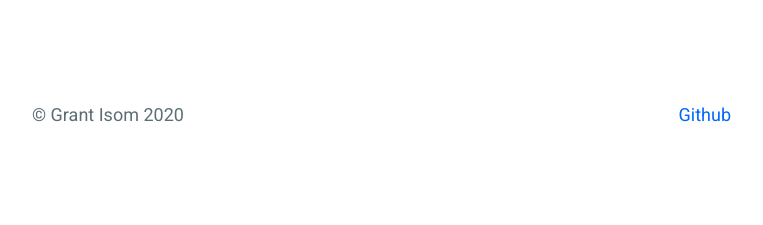
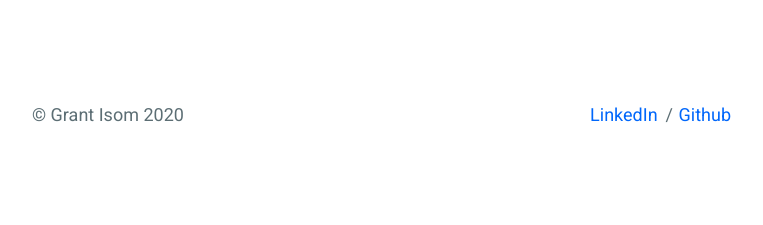
Before and after one commit to glisom/glisom.github.io, a Jekyll site: the page built from _pages/about.md, in a window 1280 px wide. Shown: the part 921-1146 px from the top of the page, without its empty margins (258-1021 px from the left). Built offline with Jekyll 4.4.1, drawn with Linux system fonts in a browser that asks for light colours.

Commit message:
Setting up RSS and fixing footer

```diff
--- a/_config.yml
+++ b/_config.yml
@@ -1,4 +1,6 @@
 # Site settings
+plugins:
+  - jekyll-feed
 title: "Grant Isom"
 description: >
   Software Engineer from Kansas City.
--- a/_includes/footer.html
+++ b/_includes/footer.html
@@ -1,4 +1,4 @@
 <footer class="c-page__footer">
   <p>&copy; {{ site.author }} {{ 'now' | date: '%Y' }}</p>
-  <p>{% if site.twitter_username %}<a href="www.linkedin.com/in/{{ site.linkedin_username }}">LinkedIn</a>{% if site.github_username %}<span class="u-separate"></span>{% endif %}{% endif %}{% if site.github_username %}<a href="https://github.com/{{ site.github_username }}">Github</a>{% endif %}</p>
+  <p>{% if site.linkedin_username %}<a href="www.linkedin.com/in/{{ site.linkedin_username }}">LinkedIn</a>{% if site.github_username %}<span class="u-separate"></span>{% endif %}{% endif %}{% if site.github_username %}<a href="https://github.com/{{ site.github_username }}">Github</a>{% endif %}</p>
 </footer>
```
